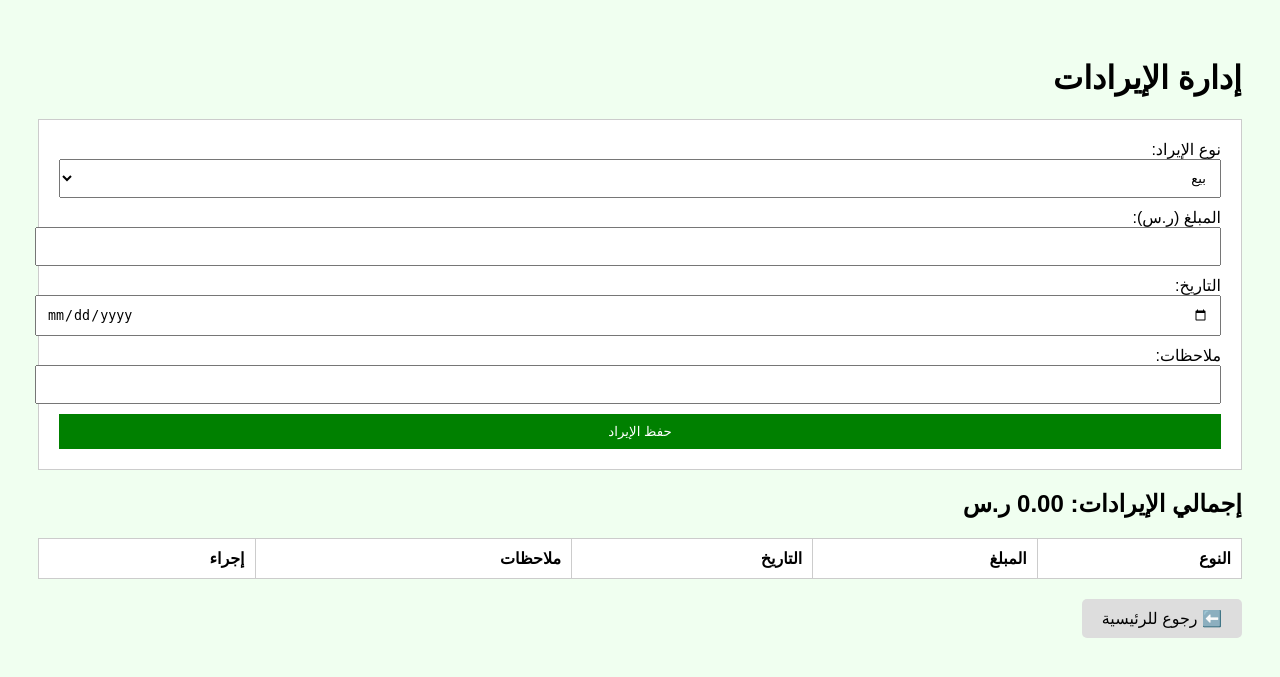
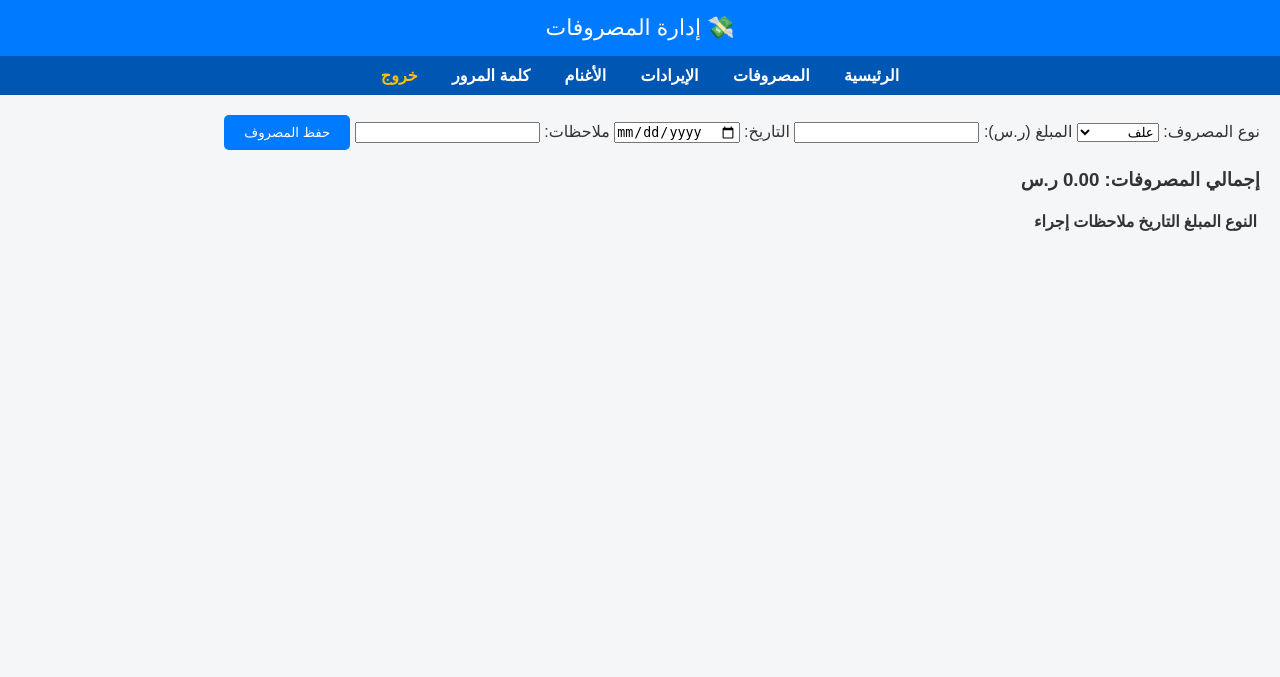
Before and after one commit to ahmed1415-46/marz3a-ahmed, a PHP site: page /income.php in a window 1280 px wide. Shown: the top 677 px of the page. Run offline with PHP 8.4, Linux system fonts and the light colour scheme; the visitor is signed in with stand-in values (Sample User, id 1); lists and menus that the app fills with data are empty.

Commit message:
Update income.php

```diff
--- a/income.php
+++ b/income.php
@@ -6,56 +6,59 @@ if (!isset($_SESSION['user'])) {
 }
 require 'db.php';
 
-// إضافة إيراد
 if ($_SERVER['REQUEST_METHOD'] === 'POST') {
     $type = $_POST['type'];
     $amount = $_POST['amount'];
     $date = $_POST['date'];
     $notes = $_POST['notes'];
 
-    $stmt = $db->prepare("INSERT INTO income (type, amount, date, notes) VALUES (?, ?, ?, ?)");
+    $stmt = $db->prepare("INSERT INTO expenses (type, amount, date, notes) VALUES (?, ?, ?, ?)");
     $stmt->execute([$type, $amount, $date, $notes]);
-    header("Location: income.php");
+    header("Location: expenses.php");
     exit;
 }
 
-// حذف إيراد
 if (isset($_GET['delete'])) {
     $id = $_GET['delete'];
-    $db->exec("DELETE FROM income WHERE id = $id");
-    header("Location: income.php");
+    $db->exec("DELETE FROM expenses WHERE id = $id");
+    header("Location: expenses.php");
     exit;
 }
 
-// جلب الإيرادات
-$incomes = $db->query("SELECT * FROM income ORDER BY date DESC")->fetchAll(PDO::FETCH_ASSOC);
-$total = $db->query("SELECT SUM(amount) FROM income")->fetchColumn() ?: 0;
+$expenses = $db->query("SELECT * FROM expenses ORDER BY date DESC")->fetchAll(PDO::FETCH_ASSOC);
+$total = $db->query("SELECT SUM(amount) FROM expenses")->fetchColumn() ?: 0;
 ?>
 
 <!DOCTYPE html>
 <html lang="ar" dir="rtl">
 <head>
     <meta charset="UTF-8">
-    <title>إيرادات مزرعة أحمد</title>
-    <style>
-        body { font-family: Arial; padding: 30px; background: #f0fff0; direction: rtl; }
-        table { width: 100%; border-collapse: collapse; background: #fff; }
-        th, td { border: 1px solid #ccc; padding: 10px; text-align: right; }
-        form { margin-bottom: 20px; background: #fff; padding: 20px; border: 1px solid #ccc; }
-        input, select { padding: 10px; width: 100%; margin-bottom: 10px; }
-        button { background: green; color: white; border: none; padding: 10px; width: 100%; }
-        a { color: red; text-decoration: none; }
-    </style>
+    <title>المصروفات - مزرعة أحمد</title>
+    <link rel="stylesheet" href="style.css">
 </head>
 <body>
-    <h1>إدارة الإيرادات</h1>
+
+<header>💸 إدارة المصروفات</header>
+
+<nav>
+    <a href="index.php">الرئيسية</a>
+    <a href="expenses.php">المصروفات</a>
+    <a href="income.php">الإيرادات</a>
+    <a href="sheep.php">الأغنام</a>
+    <a href="change_password.php">كلمة المرور</a>
+    <a href="logout.php" style="color:#ffc107;">خروج</a>
+</nav>
+
+<div class="container">
 
     <form method="post">
-        <label>نوع الإيراد:</label>
+        <label>نوع المصروف:</label>
         <select name="type" required>
-            <option>بيع</option>
-            <option>منحة</option>
-            <option>دخل آخر</option>
+            <option>علف</option>
+            <option>دواء</option>
+            <option>أجرة عمال</option>
+            <option>صيانة</option>
+            <option>نقل</option>
         </select>
 
         <label>المبلغ (ر.س):</label>
@@ -67,10 +70,10 @@ $total = $db->query("SELECT SUM(amount) FROM income")->fetchColumn() ?: 0;
         <label>ملاحظات:</label>
         <input type="text" name="notes">
 
-        <button type="submit">حفظ الإيراد</button>
+        <button type="submit">حفظ المصروف</button>
     </form>
 
-    <h2>إجمالي الإيرادات: <?= number_format($total, 2) ?> ر.س</h2>
+    <h3>إجمالي المصروفات: <?= number_format($total, 2) ?> ر.س</h3>
 
     <table>
         <tr>
@@ -80,16 +83,18 @@ $total = $db->query("SELECT SUM(amount) FROM income")->fetchColumn() ?: 0;
             <th>ملاحظات</th>
             <th>إجراء</th>
         </tr>
-        <?php foreach ($incomes as $i): ?>
+        <?php foreach ($expenses as $e): ?>
             <tr>
-                <td><?= htmlspecialchars($i['type']) ?></td>
-                <td><?= number_format($i['amount'], 2) ?></td>
-                <td><?= $i['date'] ?></td>
-                <td><?= htmlspecialchars($i['notes']) ?></td>
-                <td><a href="?delete=<?= $i['id'] ?>" onclick="return confirm('هل أنت متأكد من الحذف؟')">حذف</a></td>
+                <td><?= htmlspecialchars($e['type']) ?></td>
+                <td><?= number_format($e['amount'], 2) ?></td>
+                <td><?= $e['date'] ?></td>
+                <td><?= htmlspecialchars($e['notes']) ?></td>
+                <td><a href="?delete=<?= $e['id'] ?>" onclick="return confirm('هل أنت متأكد من الحذف؟')"><button class="delete">حذف</button></a></td>
             </tr>
         <?php endforeach; ?>
     </table>
-    <a href="index.php" style="display:inline-block; margin-top:20px; background:#ddd; padding:10px 20px; text-decoration:none; color:black; border-radius:5px;">⬅️ رجوع للرئيسية</a>
+
+</div>
+
 </body>
 </html>
```
